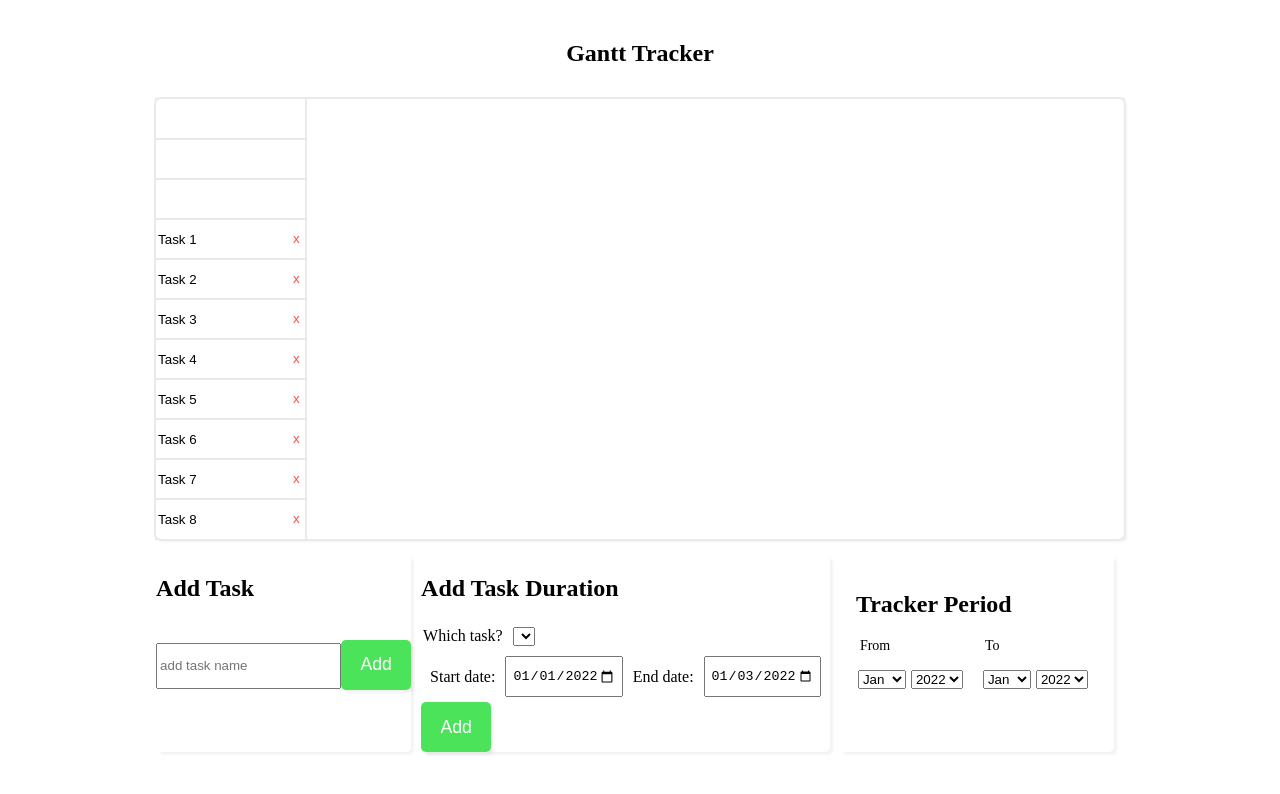
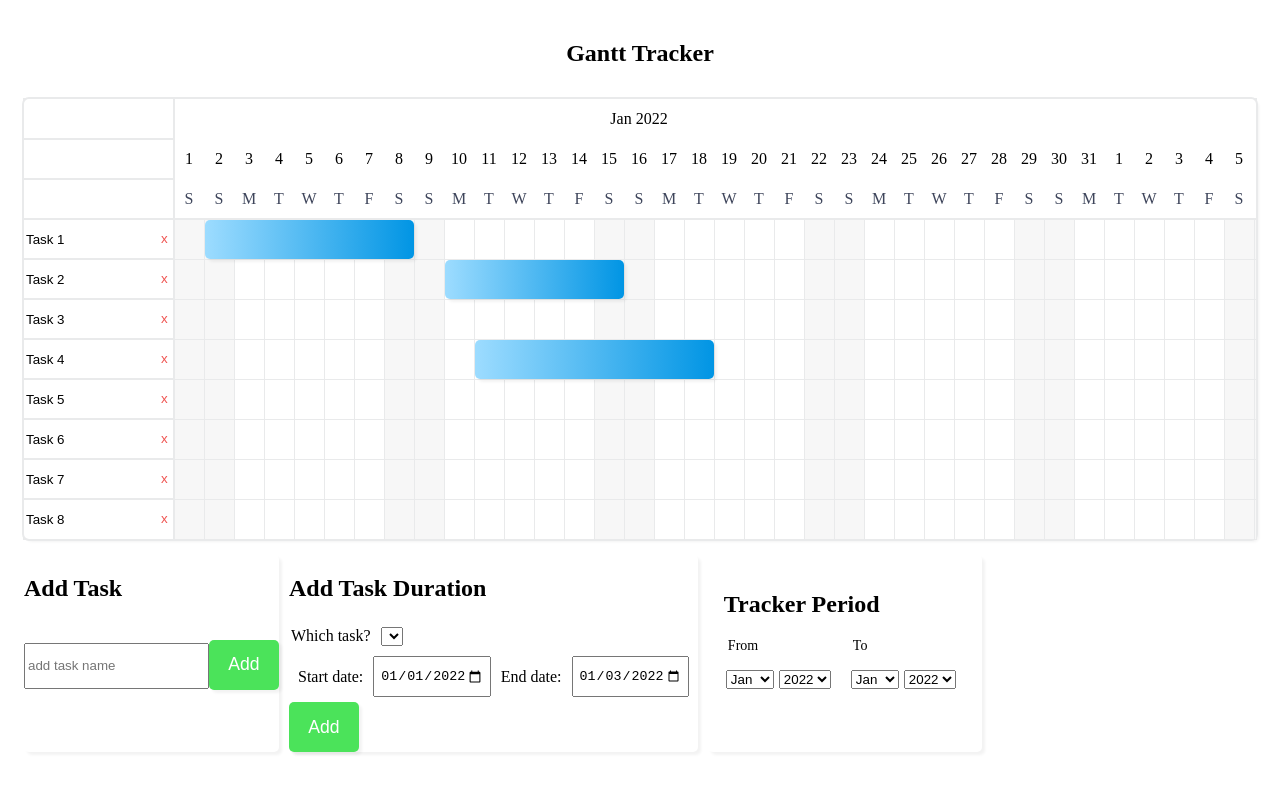
Before and after one commit to HassanBahati/ghantt-chart, a Next.js app: page / in a window 1280 px wide. Shown: the top 794 px of the page. Built offline with nearby package versions, Linux system fonts and the light colour scheme.

Commit message:
feat: add ability to delete task durations - make our task durations deletable by pressing the delete button when the task duration is in focus

```diff
--- a/src/components/GhanttChart/TimeTable.js
+++ b/src/components/GhanttChart/TimeTable.js
@@ -1,5 +1,13 @@
-import { useState } from 'react';
-import { monthDiff } from '../../helpers/dateFunctions';
+import { useState } from "react";
+import {
+  monthDiff,
+  getDaysInMonth,
+  getDayOfWeek,
+  createFormattedDateFromStr,
+  createFormattedDateFromDate,
+  dayDiff,
+} from "../../helpers/dateFunctions";
+import { months } from "@/utils/constants";
 
 export default function TimeTable({
   timeRange,
@@ -9,33 +17,33 @@ export default function TimeTable({
 }) {
   // for dynamic css styling
   const ganttTimePeriod = {
-    display: 'grid',
-    gridAutoFlow: 'column',
-    gridAutoColumns: 'minmax(30px, 1fr)',
-    outline: '0.5px solid var(--color-outline)',
-    textAlign: 'center',
-    height: 'var(--cell-height)',
+    display: "grid",
+    gridAutoFlow: "column",
+    gridAutoColumns: "minmax(30px, 1fr)",
+    outline: "0.5px solid var(--color-outline)",
+    textAlign: "center",
+    height: "var(--cell-height)",
   };
 
   const ganttTimePeriodSpan = {
-    margin: 'auto',
+    margin: "auto",
   };
 
   const ganttTimePeriodCell = {
-    position: 'relative',
-    outline: '0.5px solid var(--color-outline)',
-    marginTop: '0.5px',
+    position: "relative",
+    outline: "0.5px solid var(--color-outline)",
+    marginTop: "0.5px",
   };
 
   const taskDuration = {
-    position: 'absolute',
-    height: 'calc(var(--cell-height) - 1px)',
-    zIndex: '1',
+    position: "absolute",
+    height: "calc(var(--cell-height) - 1px)",
+    zIndex: "1",
     background:
-      'linear-gradient(90deg, var(--color-primary-light) 0%, var(--color-primary-dark) 100%)',
-    borderRadius: 'var(--border-radius)',
-    boxShadow: '3px 3px 3px rgba(0, 0, 0, 0.05)',
-    cursor: 'move',
+      "linear-gradient(90deg, var(--color-primary-light) 0%, var(--color-primary-dark) 100%)",
+    borderRadius: "var(--border-radius)",
+    boxShadow: "3px 3px 3px rgba(0, 0, 0, 0.05)",
+    cursor: "move",
   };
 
   // creating rows
@@ -58,6 +66,130 @@ export default function TimeTable({
   let taskRows = [];
   let taskRow = [];
 
+  // loops through the number of months in the time period range and creates month, week, and day rows
+  for (let i = 0; i < numMonths; i++) {
+    // create month rows
+    monthRows.push(
+      <div key={i} style={{ ...ganttTimePeriod, outline: "none" }}>
+        <span style={ganttTimePeriodSpan}>
+          {months[month.getMonth()] + " " + month.getFullYear()}
+        </span>
+      </div>
+    );
+
+    // create day and week rows
+    const numDays = getDaysInMonth(month.getFullYear(), month.getMonth() + 1);
+    const currYear = month.getFullYear();
+    const currMonth = month.getMonth() + 1;
+
+    for (let j = 1; j <= numDays; j++) {
+      dayRow.push(
+        <div key={j} style={{ ...ganttTimePeriod, outline: "none" }}>
+          <span style={ganttTimePeriodSpan}>{j}</span>
+        </div>
+      );
+
+      weekRow.push(
+        <div key={j} style={{ ...ganttTimePeriod, outline: "none" }}>
+          <span style={{ ...ganttTimePeriodSpan, color: "#3E455B" }}>
+            {getDayOfWeek(currYear, currMonth - 1, j - 1)}
+          </span>
+        </div>
+      );
+    }
+
+    dayRows.push(
+      <div key={i} style={{ ...ganttTimePeriod, outline: "none" }}>
+        {dayRow}
+      </div>
+    );
+
+    weekRows.push(
+      <div key={i} style={{ ...ganttTimePeriod, outline: "none" }}>
+        {weekRow}
+      </div>
+    );
+
+    dayRow = [];
+    weekRow = [];
+    month.setMonth(month.getMonth() + 1);
+  }
+
+  // create task rows
+  if (tasks) {
+    tasks.forEach((task) => {
+      let mnth = new Date(startMonth);
+      for (let i = 0; i < numMonths; i++) {
+        const curYear = mnth.getFullYear();
+        const curMonth = mnth.getMonth() + 1;
+
+        const numDays = getDaysInMonth(curYear, curMonth);
+
+        for (let j = 1; j <= numDays; j++) {
+          // color weekend cells differently
+          const dayOfTheWeek = getDayOfWeek(curYear, curMonth - 1, j - 1);
+          // add task and date data attributes
+          const formattedDate = createFormattedDateFromStr(
+            curYear,
+            curMonth,
+            j
+          );
+
+          taskRow.push(
+            <div
+              key={`${task.id}-${j}`}
+              style={{
+                ...ganttTimePeriodCell,
+                backgroundColor:
+                  dayOfTheWeek === "S" ? "var(--color-tertiary)" : "#fff",
+              }}
+              data-task={task?.id}
+              data-date={formattedDate}
+            >
+              {taskDurations.map((el, i) => {
+                if (el?.task === task?.id && el?.start === formattedDate) {
+                  return (
+                    <div
+                      onKeyDown={(e) => deleteTaskDuration(e, el?.id)}
+                      key={`${i}-${el?.id}`}
+                      tabIndex="0"
+                      style={{
+                        ...taskDuration,
+                        width: `calc(${dayDiff(
+                          el?.start,
+                          el?.end
+                        )} * 100% - 1px)`,
+                      }}
+                    ></div>
+                  );
+                }
+              })}
+            </div>
+          );
+        }
+
+        taskRows.push(
+          <div key={`${i}-${task?.id}`} style={ganttTimePeriod}>
+            {taskRow}
+          </div>
+        );
+
+        taskRow = [];
+        mnth.setMonth(mnth.getMonth() + 1);
+      }
+    });
+  }
+
+  function deleteTaskDuration(e, id) {
+    if (e.key === "Delete" || e.key === "Backspace") {
+      // update taskDurations
+      const newTaskDurations = taskDurations.filter(
+        (taskDuration) => taskDuration.id !== id
+      );
+      // update state (if data on backend - make API request to update data)
+      setTaskDurations(newTaskDurations);
+    }
+  }
   return (
     <div
       id="gantt-grid-container__time"
@@ -69,10 +201,10 @@ export default function TimeTable({
       <div
         id="gantt-time-period-cell-container"
         style={{
-          gridColumn: '1/-1',
-          display: 'grid',
+          gridColumn: "1/-1",
+          display: "grid",
           gridTemplateColumns: `repeat(${numMonths}, 1fr)`,
-          paddingLeft: '0.5px',
+          paddingLeft: "0.5px",
         }}
       >
         {taskRows}
```
